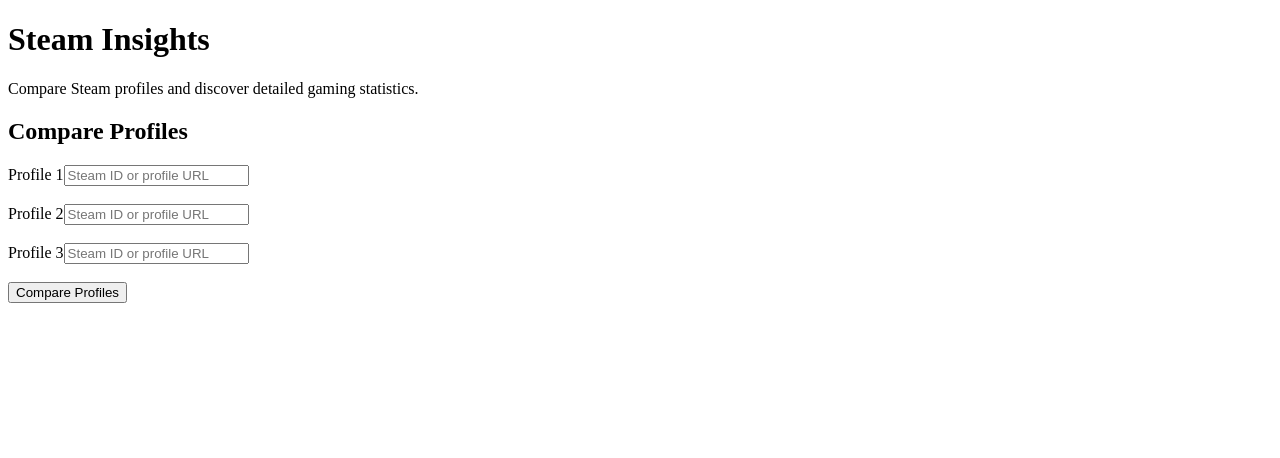
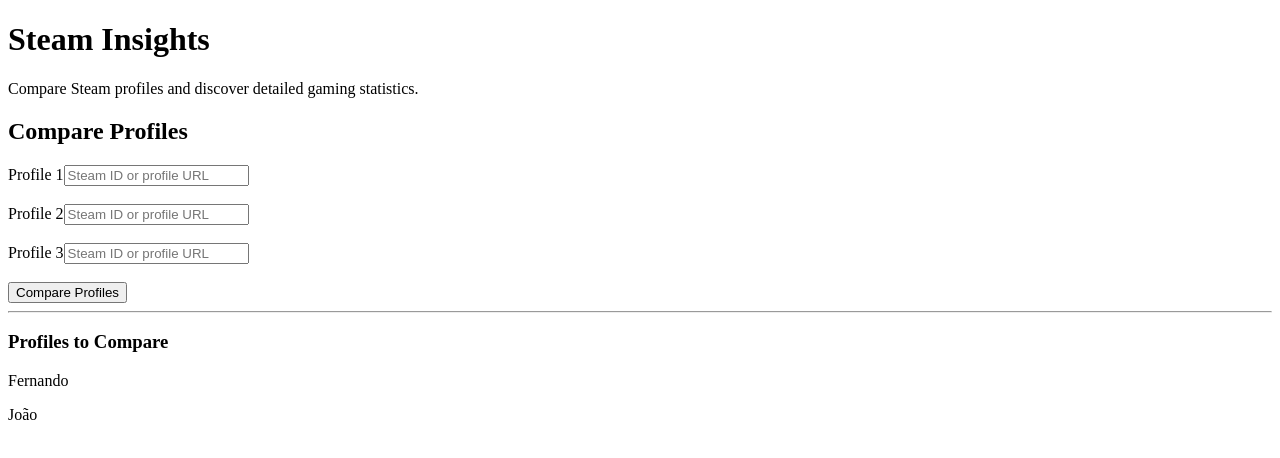
Before and after one commit to Fernando-Milani/Steam-Benchmark, an Angular app: page / in a window 1280 px wide. Both pictures are taken after a click on the button "Compare Profiles". Shown: the top 458 px of the page. Built offline with nearby package versions, Linux system fonts and the light colour scheme.

Commit message:
feat: add profile model and dynamic profile rendering

```diff
--- a/src/app/features/home/home.html
+++ b/src/app/features/home/home.html
@@ -9,9 +9,11 @@
 <div>
     <label for="profile1">Profile 1</label>
     <input
+        #profileOne
         id="profile1"
         type="text"
-        placeholder="Steam ID or profile URL">
+        placeholder="Steam ID or profile URL"
+        (input)="profile1 = profileOne.value">
 </div>
 
 <br>
@@ -19,9 +21,11 @@
 <div>
     <label for="profile2">Profile 2</label>
     <input
+        #profileTwo
         id="profile2"
         type="text"
-        placeholder="Steam ID or profile URL">
+        placeholder="Steam ID or profile URL"
+        (input)="profile2 = profileTwo.value">
 </div>
 
 <br>
@@ -29,9 +33,11 @@
 <div>
     <label for="profile3">Profile 3</label>
     <input
+        #profileThree
         id="profile3"
         type="text"
-        placeholder="Steam ID or profile URL">
+        placeholder="Steam ID or profile URL"
+        (input)="profile3 = profileThree.value">
 </div>
 
 <br>
@@ -39,3 +45,13 @@
 <button (click)="compareProfiles()">
     Compare Profiles
 </button>
+
+<hr>
+
+<h3>Profiles to Compare</h3>
+
+@for(profile of profiles; track profile.id) {
+
+    <p>{{ profile.name }}</p>
+
+}
--- a/src/app/features/home/home.ts
+++ b/src/app/features/home/home.ts
@@ -1,4 +1,5 @@
 import { Component } from '@angular/core';
+import { Profile } from '../../models/profile.model';
 
 @Component({
   selector: 'app-home',
@@ -9,9 +10,19 @@
 
 export class Home {
 
+  profiles: Profile[] = [];
+
   compareProfiles() {
-    alert('Comparando perfis...');
-    console.log('Comparando perfis...');
+
+      this.profiles = [
+          {
+              id: '1',
+              name: 'Fernando'
+          },
+          {
+              id: '2',
+              name: 'João'
+          }
+      ];
   }
-
 }
--- /dev/null
+++ b/src/app/models/profile.model.ts
@@ -0,0 +1,4 @@
+export interface Profile {
+    id: string;
+    name: string;
+}
```
